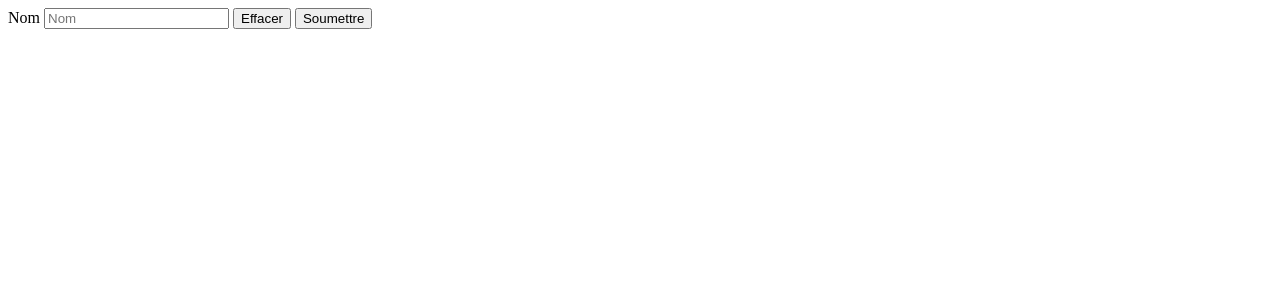
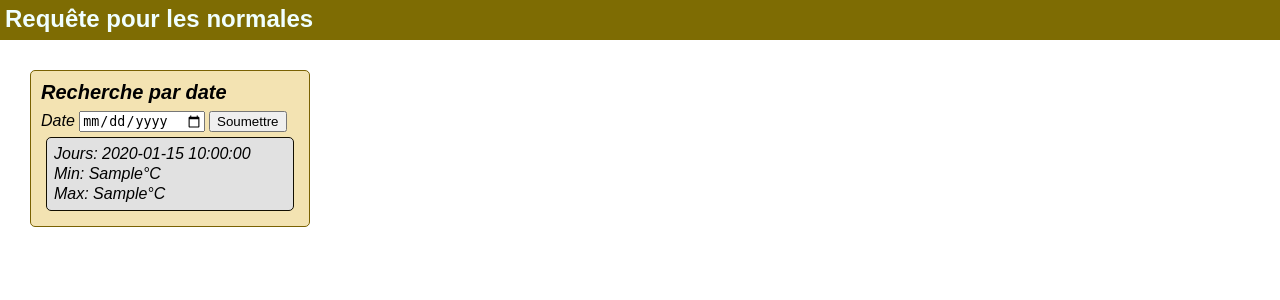
Before and after one commit to geocot/FlaskBD, a Flask app: template templates/requetes.html in a window 1280 px wide. Shown: the top 300 px of the page. Run offline with Flask 3, Linux system fonts and the light colour scheme; the template is opened without the code that fills it: most values are stand-ins (such as "Sample title", 1, 10 or a date in 2020).

Commit message:
Rafinage du code.

```diff
--- a/Main.py
+++ b/Main.py
@@ -1,54 +1,63 @@
-"""
-set FLASK_APP=main.py
-export FLASK_DEBUG=1
-$env:FLASK_APP = "main.py"
-flask run --reload
-"""
+#Martin Couture
+#Mars 2025
+
 from flask import Flask, make_response, render_template, request, redirect
-import util.objMeteo as objMeteo
+import util.classeMeteo as clsMeteo
 import time, asyncio
 import util.jsonUtile as jsonUtil
 app = Flask(__name__)
-
+#Charge les normales JSON en mémoire au démarrage
 jsonQuebec = jsonUtil.JSONUtil()
+#Trouve la normale du jour
 jsonNormalesDuJour = jsonQuebec.rechercheDate(time.strftime("%d"), time.strftime("%b"))
 
 #Lecture de la météo en asynchrone
 async def getMeteoQc():
-    obsQuebec = objMeteo.Meteo("https://meteo.gc.ca/rss/city/qc-133_f.xml")
-    obsQuebec.lireMeteo()
+    obsQuebec = clsMeteo.Meteo("https://meteo.gc.ca/rss/city/qc-133_f.xml") #Via la classe
+    obsQuebec.lireMeteo() #Lecture de la météo actuelle pour la mise à jour
     return obsQuebec
 
 #Chemin s'accès pour la météo
 @app.route("/meteo")
 async def formulaire():
-    obsQuebec = await getMeteoQc()
+    obsQuebec = await getMeteoQc() #Lecture de la météo via la méthode asynchrone.
+    #Lecture des informations
     temperature = obsQuebec.temperature
     condition = obsQuebec.condition
-
+    #Utilisation d'un template pour afficher les informations
     return render_template("meteo.html", temperature=temperature, condition=condition, date=time.strftime("%d-%b"),
                            normalesMin=jsonNormalesDuJour["min"], normalesMax=jsonNormalesDuJour["max"])
 
 #Route de base est redirigée.
 @app.route("/")
 def index():
-    return redirect("/meteo")
-'''
-# @app.route("/usager/<nom>")
-# def getUsager(nom):
-#     return render_template("base.html", nom=nom)
-#     #reponse = make_response('<h1>Allo {}</h1>'.format(id))
-#     #return reponse
+    return redirect("/meteo") #Redirection
 
-# @app.route("/add", methods=["POST"])
-# def add():
-#     nom = request.form['nom']
-#     with open("data.txt", "a") as file:
-#         file.write(f"{nom}\n")
-#
-#     return redirect("/formulaire")
-'''
-#Affiche la page 404
+#Pour transformer la date du formulaire en format pour la requête JSON
+def dateTexte(date):
+    dateList = date.split("-")
+    mois = ['Jan', 'Feb', 'Mar', 'Apr', 'May', 'Jun', 'Jul', 'Aug', 'Sep', 'Oct', 'Nov', 'Dec']
+    moisText = mois[int(dateList[1])-1]
+    return [int(dateList[2]),moisText]
+
+#Requête pour les normales
+@app.route("/requetes", methods=["GET","POST"]) #L'option GET est ajoutée parce que lors du premier chargement la méthode est GET
+def requetes():
+    if request.method == "POST": #Par la suite les requêtes sont de type post.
+        dateForm = time.strftime("%y-%m-%d") #Si le formulaire renvoi une date null.
+        if request.form["date"]:
+            dateForm = request.form["date"] #Sinon, prend la date du formulaire
+        dateRecherche = dateTexte(dateForm)
+        normalesRecherche = jsonQuebec.rechercheDate(dateRecherche[0], dateRecherche[1]) #Recherche dans le fichier JSON
+        #Retourne le template avec les données lorsque POST
+        return render_template("requetes.html", date=f"{dateRecherche[0]}-{dateRecherche[1]}",
+                           normalesMin=normalesRecherche["min"], normalesMax=normalesRecherche["max"])
+    else:
+        # Retourne le template avec les données lorsque GET (avec les normales du jour courant)
+        return render_template("requetes.html", date=time.strftime("%d-%b"),
+                           normalesMin=jsonNormalesDuJour["min"], normalesMax=jsonNormalesDuJour["max"])
+
+#Affiche la page 404 si besoin.
 @app.errorhandler(404)
 def page_not_found(e):
     return render_template('404.html'), 404
--- /dev/null
+++ b/static/styleNormal.css
@@ -0,0 +1,52 @@
+body{
+    margin: 0;
+    padding: 0;
+    font-family: Arial;
+}
+#container{
+    display: flex;
+    flex-direction: column;
+    margin: 20px;
+    width: 300px;
+    font-style: italic;
+}
+#titre{
+    background-color: #7e6c03;
+    color: azure;
+    display: inline-block;
+    font-size: 24px;
+    font-weight: bold;
+    width: 100%;
+    height: 30px;
+    padding: 5px;
+}
+
+#rechercheJour{
+    padding: 10px;
+    margin: 10px;
+    display: inline-block;
+    border: solid 1px #7a6203;
+    border-radius: 5px;
+    background-color: #f3e3b2;
+}
+
+#rechercheJour p {
+    font-weight: bold;
+    margin-bottom: 7px;
+    margin-top: 0px;
+    font-size: 20px;
+}
+
+#resultat p{
+    font-weight: normal;
+    margin: 2px;
+    font-size: 16px;
+}
+
+#resultat {
+    border: solid 1px #130f01;
+    border-radius: 5px;
+    background-color: #e1e1e1;
+    margin: 5px;
+    padding: 5px;
+}
--- a/templates/meteo.html
+++ b/templates/meteo.html
@@ -20,6 +20,9 @@
             <p>Minimum:  <span class="norObs">{{normalesMin}}°C</span></p>
             <p>Maximum:  <span class="norObs">{{normalesMax}}°C</span></p>
         </div>
+        <p><a href="/requetes">Pour Questionner les normales</a></p>
+
     </div>
+
 </body>
 </html>
--- a/templates/requetes.html
+++ b/templates/requetes.html
@@ -3,13 +3,24 @@
 <head>
     <meta charset="UTF-8">
     <title>Requête pour les normales</title>
+    <link href="{{ url_for('static', filename='styleNormal.css') }}" rel="stylesheet">
 </head>
 <body>
-<form action="/add" method="post">
-        <label>Nom</label>
-        <input type="text" id="nom" name="nom" placeholder="Nom">
-        <input type="reset" value="Effacer">
-        <input type="submit" value="Soumettre">
-    </form>
+<div id="titre">Requête pour les normales</div>
+<div id="container">
+    <div id="rechercheJour">
+        <form action="/requetes" method="post">
+            <p>Recherche par date</p>
+            <label>Date</label>
+            <input type="date" id="date" name="date" >
+            <input type="submit" value="Soumettre">
+            <div id="resultat">
+                <p>Jours: {{date}}</p>
+                <p>Min: {{normalesMin}}°C</p>
+                <p>Max: {{normalesMax}}°C</p>
+            </div>
+        </form>
+    </div>
+</div>
 </body>
 </html>
--- a/util/jsonUtile.py
+++ b/util/jsonUtile.py
@@ -1,24 +1,25 @@
+#Utilitaire pour lire le JSON
 import json
-CHEMIN_FICHIER = "donnees/normales.json"
+CHEMIN_FICHIER = "donnees/normales.json" #Constante pour le fichier
+#Classe
 class JSONUtil:
     "Classe utilitaire JSON"
+    #Initialisation de la classe et lecture du fichier pour une mise en mémoire.
     def __init__(self):
         try:
             with open(CHEMIN_FICHIER, "r") as json_file:
                 self.donneesJSON = json.load(json_file)
-
-
-
+        #Exceptions
         except FileNotFoundError:
             print('Erreur de chargement du fichier JSON')
         except Exception as e:
             print(e)
-
+    #Méthode pour la recherche d'une date
     def rechercheDate(self, jour, mois):
         for donnee in self.donneesJSON:
             if donnee["Date"] == f"{jour}-{mois}":
                 return donnee
-
+    #Méthode pour la recherche pour les probabilités de précipitation.
     def recherchePdp(self, valeur, operateur):
         listePdp = []
         if operateur == ">":
@@ -37,7 +38,7 @@ class JSONUtil:
         return listePdp
 
 
-
+#Quelques éléments pour tester.
 if __name__ == '__main__':
     j = JSONUtil()
     j.rechercheDate("2", "Apr")
```
Also changed, not shown: AsyncTache.py (deleted, +0 -16 lines), util/classeMeteo.py (renamed from util/objMeteo.py, +9 -7 lines).
